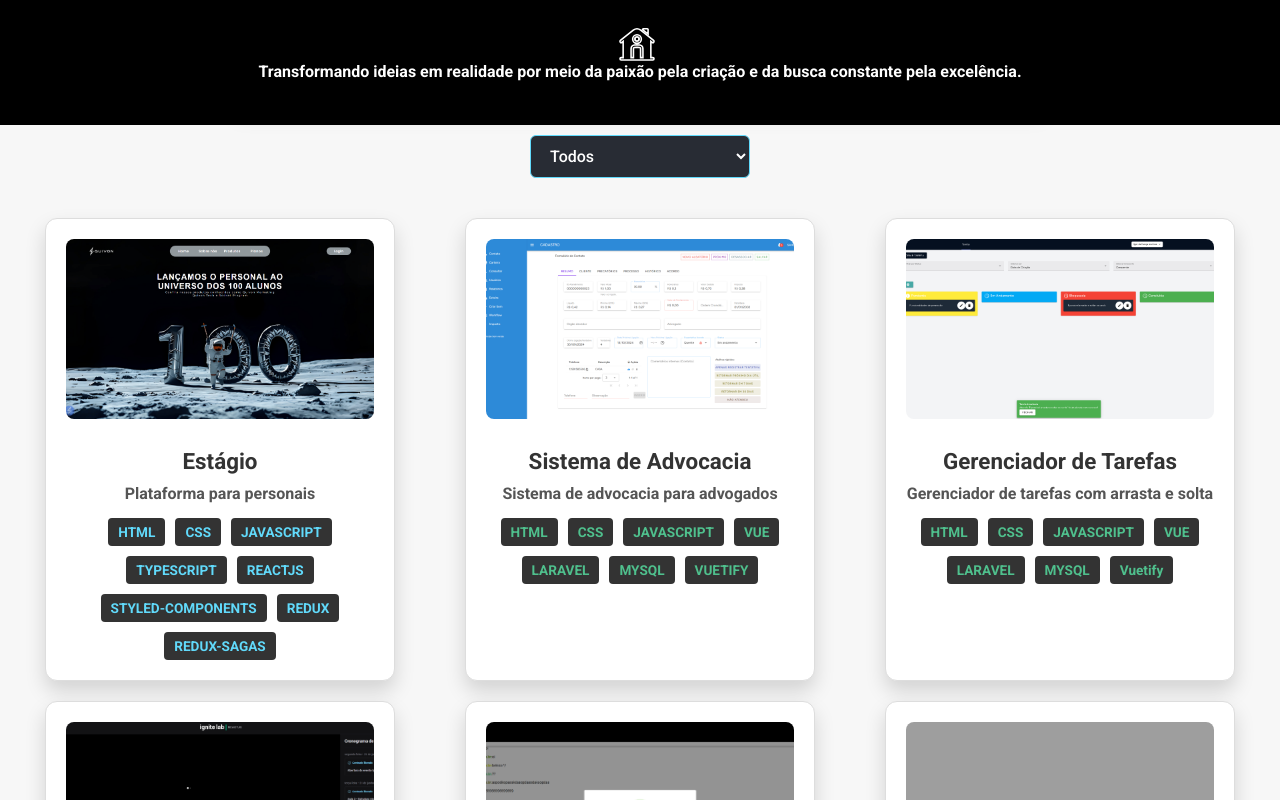
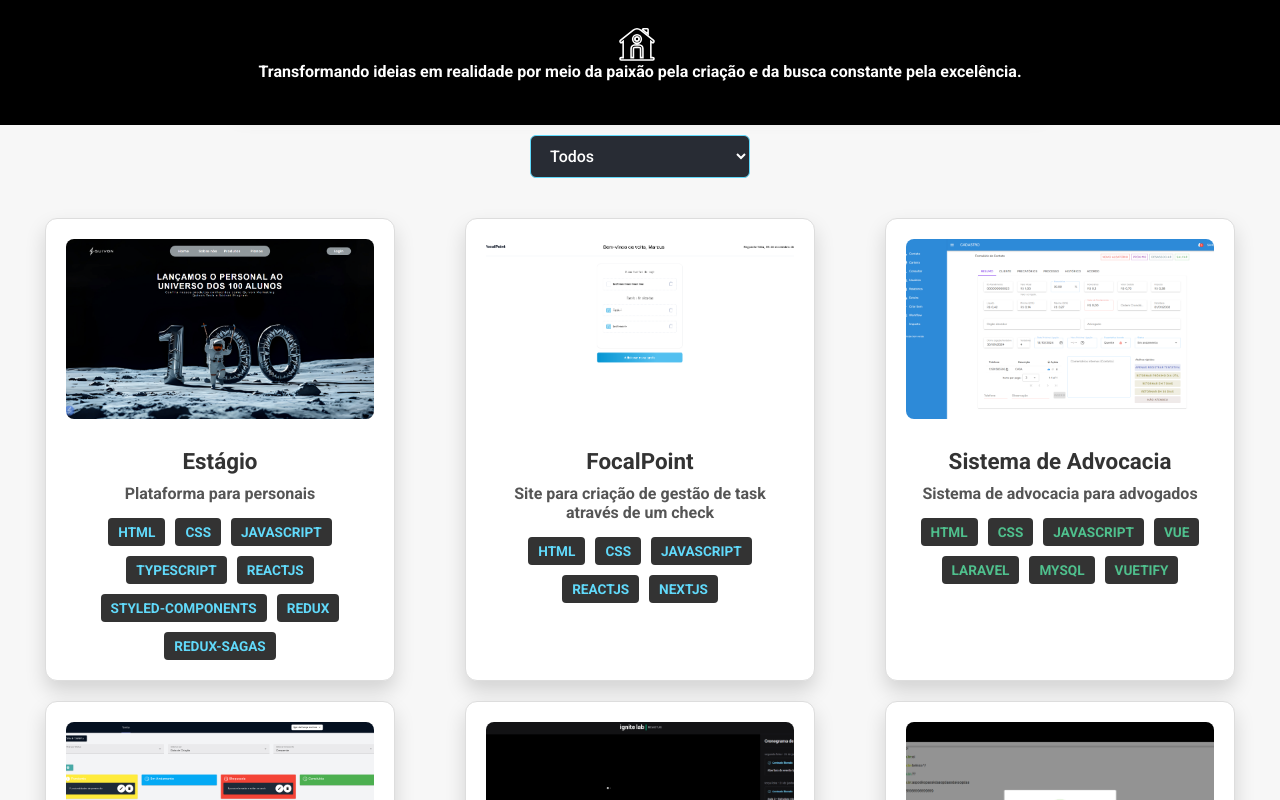
Before and after one commit to IgorMarines/portfolio, a React (Vite) app: page /portfolio in a window 1280 px wide. Shown: the top 800 px of the page. Built offline with nearby package versions, Linux system fonts and the light colour scheme; grey boxes are pictures that could not be loaded.

Commit message:
feature: :sparkles: inclusão projeto FocalPoint

```diff
--- a/src/components/Portfolio/Portfolio.tsx
+++ b/src/components/Portfolio/Portfolio.tsx
@@ -25,6 +25,8 @@ import todoMobile from '../../assets/images/mobile-todo.png'
 import sistemaAdvocacia from '../../assets/images/sistemaAdvocacia.png'
 // TaskManager
 import taskManager from '../../assets/images/TaskManager.png'
+// FocalPoint
+import focalPoint from '../../assets/images/FocalPoint.png'
 
 // eslint-disable-next-line react-refresh/only-export-components
 export const portfolio_projects = [
@@ -34,6 +36,13 @@ export const portfolio_projects = [
     link: 'www.quivon.com.br',
     image: quivonLandingPage,
     techs: ['HTML', 'CSS', 'JAVASCRIPT', 'TYPESCRIPT', 'REACTJS', 'STYLED-COMPONENTS', 'REDUX', 'REDUX-SAGAS']
+  },
+  {
+    name: 'FocalPoint',
+    description: 'Site para criação de gestão de task através de um check',
+    link: 'https://github.com/IgorMarines/legaplan-app',
+    image: focalPoint,
+    techs: ['HTML', 'CSS', 'JAVASCRIPT', 'REACTJS', 'NEXTJS']
   },
   {
     name: 'Sistema de Advocacia',
```
Also changed, not shown: src/assets/images/FocalPoint.png (added).
